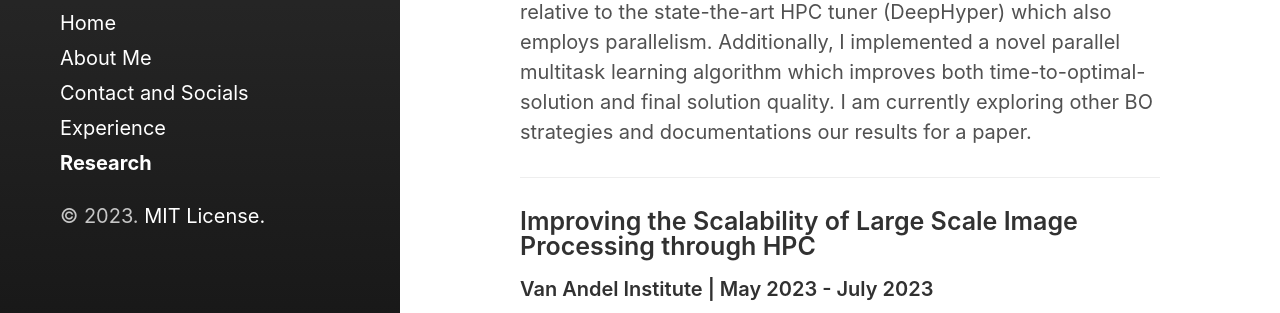
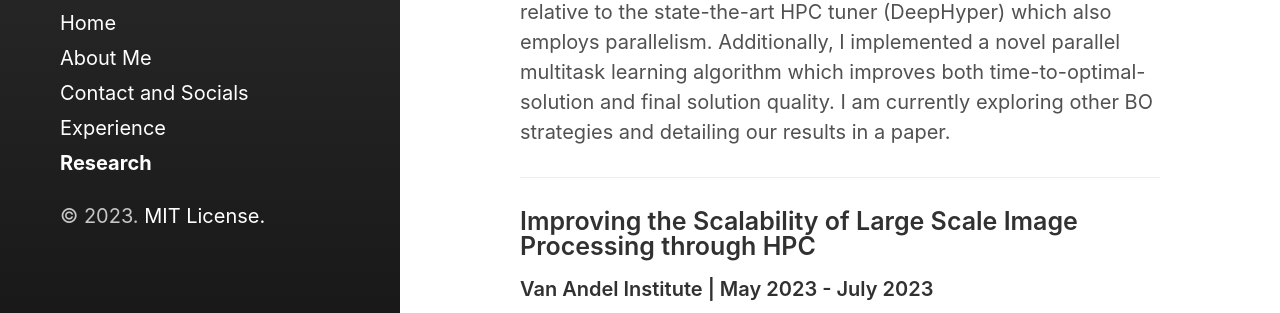
Before and after one commit to OckermanSethGVSU/OckermanSethGVSU.github.io, a Jekyll site: the page built from markdown/research.md, in a window 1280 px wide and 900 px high, scrolled down 842 px. Shown: the part 380-693 px from the top of the window. Built offline with Jekyll 4.4.1, drawn with Linux system fonts in a browser that asks for light colours; some of the changed text lies outside the part shown.

Commit message:
fixed wording issue

```diff
--- a/markdown/research.md
+++ b/markdown/research.md
@@ -23,7 +23,7 @@ I implemented Multi-Model and Multi-Seed Parallel Multi-Task BO into the UC-Berk
 
 ### Harnessing Parallelization for Bayesian Optimization HPC Tuning Searches
 #### Lawrence Berkeley Lab | June 2023 - Present
-Bayesian optimization (BO) is an inherently sequential workflow that cannot fully utilize modern supercomputers' parallel architecture. Overseen by [Professor Adrián Pérez Diéguez](https://www.linkedin.com/in/aperezdieguez/?originalSubdomain=es){:target="_blank"}, I designed two [GPTune-RCI](https://github.com/gptune/GPTune){:target="_blank"} implementations which enable parallel function evaluation during BO. My parallel BO implementations reduced search time by up to 84% for prominent HPC applications. Further testing also demonstrated up to 77% reduced search time relative to the state-the-art HPC tuner (DeepHyper) which also employs parallelism. Additionally, I implemented a novel parallel multitask learning algorithm which improves both time-to-optimal-solution and final solution quality. I am currently exploring other BO strategies and documentations our results for a paper.
+Bayesian optimization (BO) is an inherently sequential workflow that cannot fully utilize modern supercomputers' parallel architecture. Overseen by [Professor Adrián Pérez Diéguez](https://www.linkedin.com/in/aperezdieguez/?originalSubdomain=es){:target="_blank"}, I designed two [GPTune-RCI](https://github.com/gptune/GPTune){:target="_blank"} implementations which enable parallel function evaluation during BO. My parallel BO implementations reduced search time by up to 84% for prominent HPC applications. Further testing also demonstrated up to 77% reduced search time relative to the state-the-art HPC tuner (DeepHyper) which also employs parallelism. Additionally, I implemented a novel parallel multitask learning algorithm which improves both time-to-optimal-solution and final solution quality. I am currently exploring other BO strategies and detailing our results in a paper.
 
 ---
 
```
Also changed, not shown: 2 other files.
